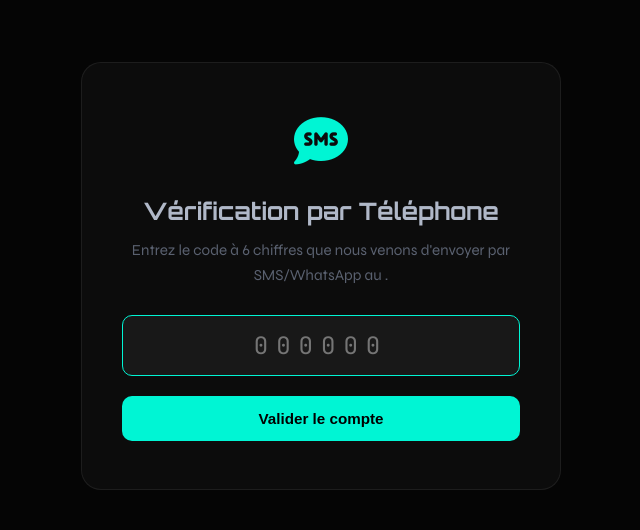
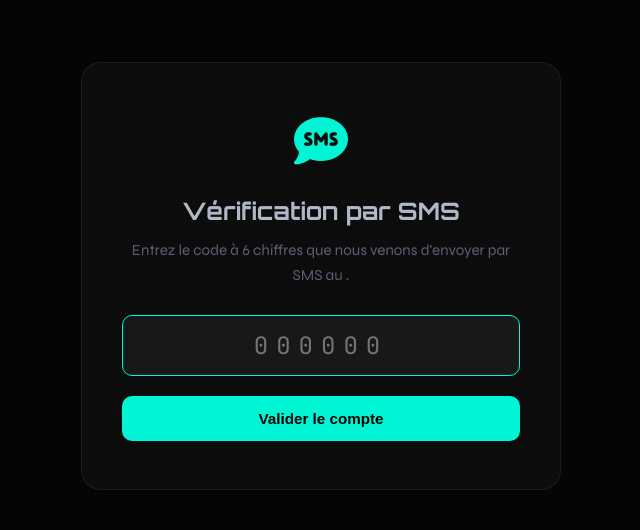
Before and after one commit to Azizfois2/E-commerce-website, a PHP site: page /Test/verify-account-code.php in a window 1280 px wide. Shown: the part 148-678 px from the top of the page, without its empty margins (319-959 px from the left). Run offline with PHP 8.4, Linux system fonts and the light colour scheme; a user stored in the database is signed in; data comes from the database, SQL or seed files in the repository; some libraries are stand-ins or nearby versions.

Commit message:
Fix: Dynamically show WhatsApp/SMS UI in verification code step based on selected method

```diff
--- a/signup.php
+++ b/signup.php
@@ -139,6 +139,7 @@ if ($requestMethod === "POST") {
 
                 session_start();
                 $_SESSION['verify_account_email'] = $email;
+                $_SESSION['verify_account_method'] = $verify_method;
                 header("Location: verify-account-code.php");
                 exit();
             } else {
--- a/verify-account-code.php
+++ b/verify-account-code.php
@@ -3,6 +3,7 @@ require_once 'config.php';
 
 session_start();
 $email = $_SESSION['verify_account_email'] ?? '';
+$method = $_SESSION['verify_account_method'] ?? 'sms';
 
 if (!$email) {
     header("Location: signup.php");
@@ -170,10 +171,14 @@ $phone = $client ? htmlspecialchars($client['telephone']) : '';
                 </a>
             <?php else: ?>
                 <div class="verify-icon" style="color: #00f5d4;">
-                    <i class="fas fa-comment-sms"></i>
+                    <?php if ($method === 'whatsapp'): ?>
+                        <i class="fab fa-whatsapp"></i>
+                    <?php else: ?>
+                        <i class="fas fa-comment-sms"></i>
+                    <?php endif; ?>
                 </div>
-                <h2>Vérification par Téléphone</h2>
-                <p>Entrez le code à 6 chiffres que nous venons d'envoyer par SMS/WhatsApp au <strong><?= $phone ?></strong>.</p>
+                <h2>Vérification par <?= $method === 'whatsapp' ? 'WhatsApp' : 'SMS' ?></h2>
+                <p>Entrez le code à 6 chiffres que nous venons d'envoyer par <?= $method === 'whatsapp' ? 'WhatsApp' : 'SMS' ?> au <strong><?= $phone ?></strong>.</p>
 
                 <?php if ($error): ?>
                     <div class="alert-error">
```
